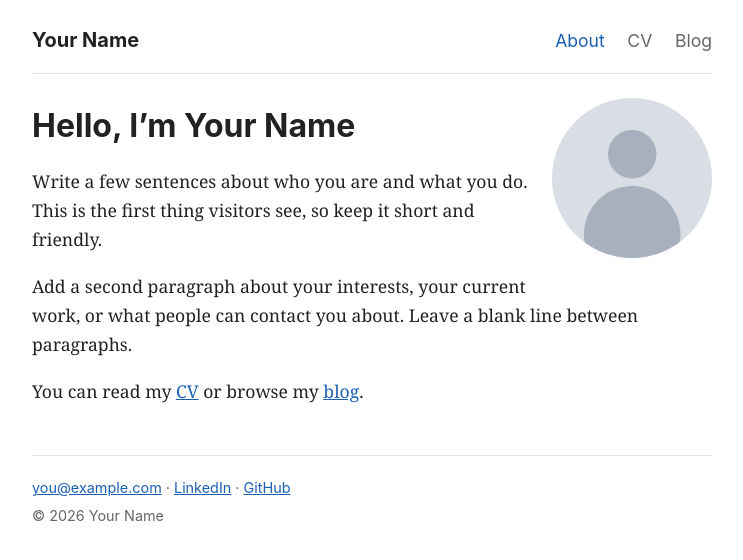
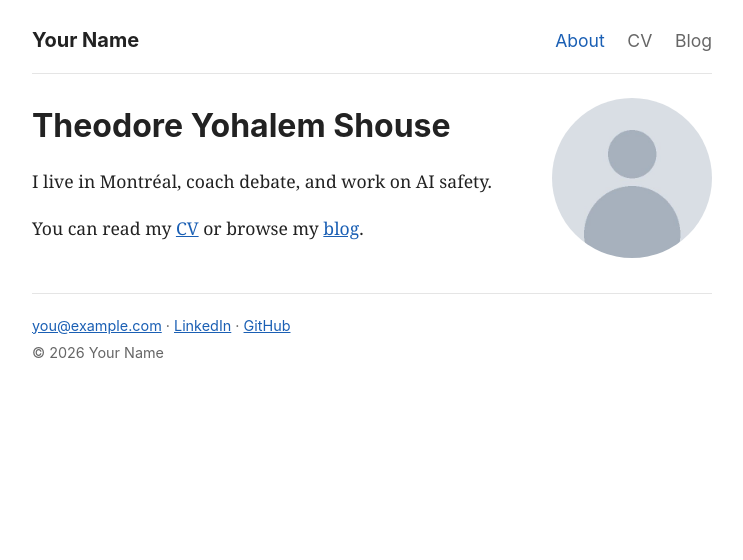
Before and after one commit to theoshouse/theoshouse.github.io, a Jekyll site: the page built from index.md, in a window 1280 px wide. Shown: the top 560 px of the page, without its empty margins (268-1011 px from the left). Built offline with Jekyll 4.4.1, drawn with Linux system fonts in a browser that asks for light colours.

Commit message:
changed index

```diff
--- a/index.md
+++ b/index.md
@@ -4,10 +4,8 @@ permalink: /
 photo: /assets/images/profile.jpg
 ---
 
-# Hello, I'm Your Name
+# Theodore Yohalem Shouse
 
-Write a few sentences about who you are and what you do. This is the first thing visitors see, so keep it short and friendly.
-
-Add a second paragraph about your interests, your current work, or what people can contact you about. Leave a blank line between paragraphs.
+I live in Montréal, coach debate, and work on AI safety.
 
 You can read my [CV](/cv/) or browse my [blog](/blog/).
```
